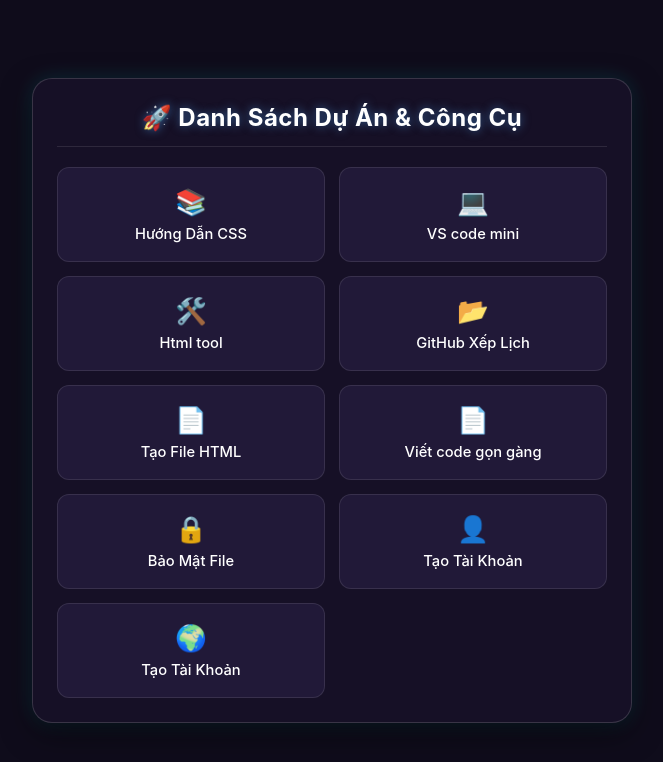
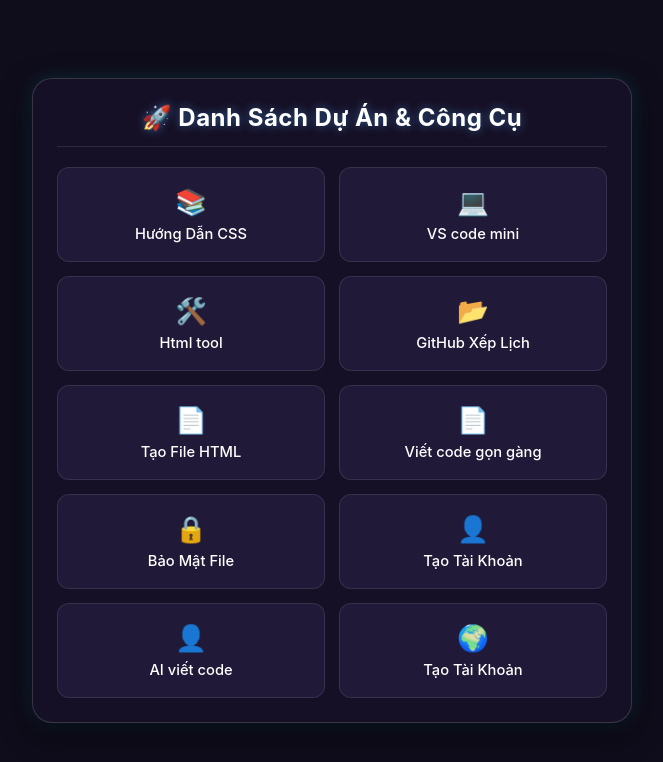
Before and after one commit to hatbui10/tooltonghop, a plain HTML site: page index.html in a window 1280 px wide. Shown: the whole page, without its empty margins (308-971 px from the left). Drawn offline with Linux system fonts and the light colour scheme.

Commit message:
bổ sung AiI viểt code

```diff
--- a/index.html
+++ b/index.html
@@ -150,6 +150,11 @@
                 <span>Tạo Tài Khoản</span>
             </a>
 
+        <a href="https://arena.ai/agent" class="btn" target="_blank">
+                <span class="icon">👤</span>
+                <span>AI viết code</span>
+            </a>
+
             <a href="https://hatbui10.github.io/tooltaoweb/" class="btn" target="_blank">
                 <span class="icon">🌍</span>
                 <span>Tạo Tài Khoản</span>
```
